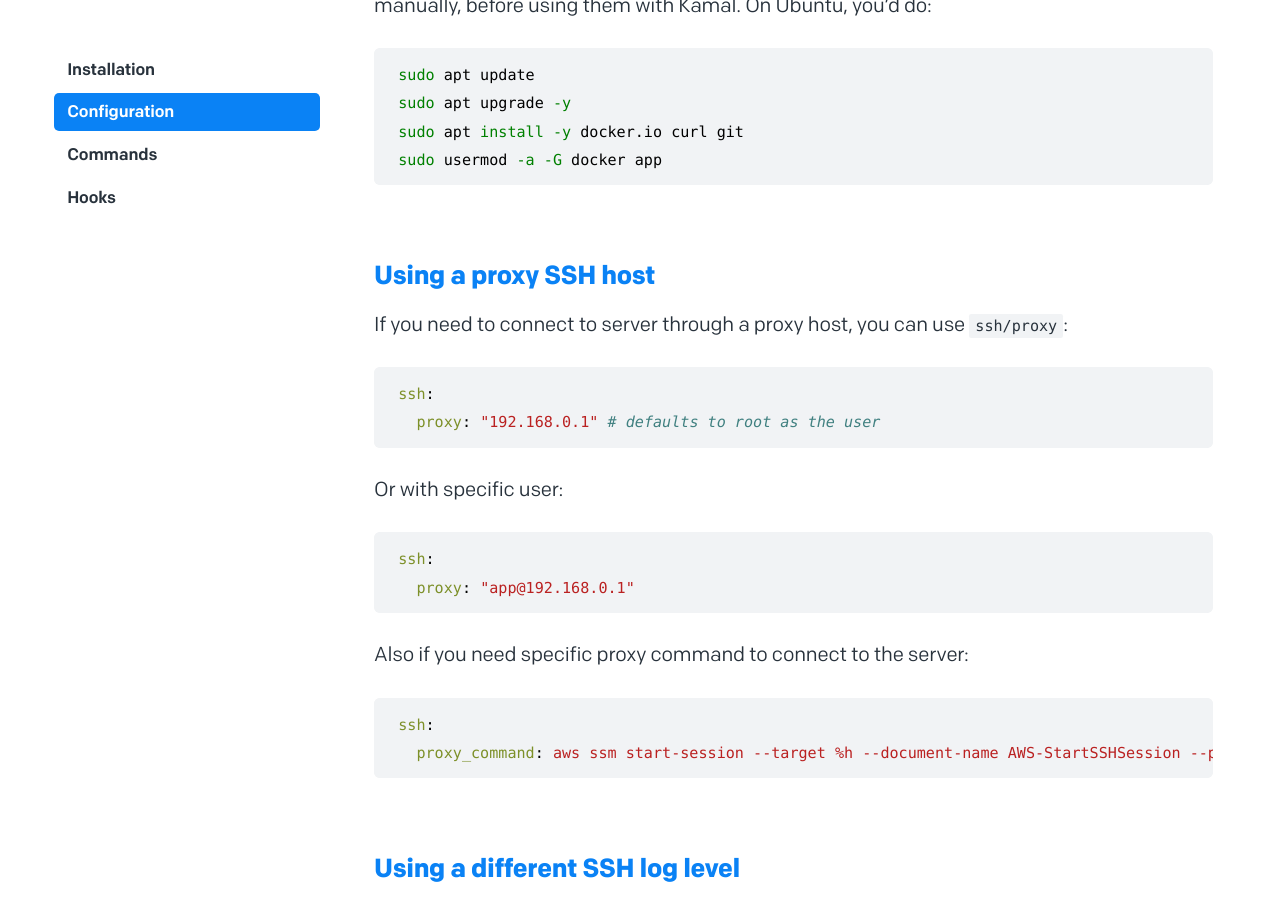
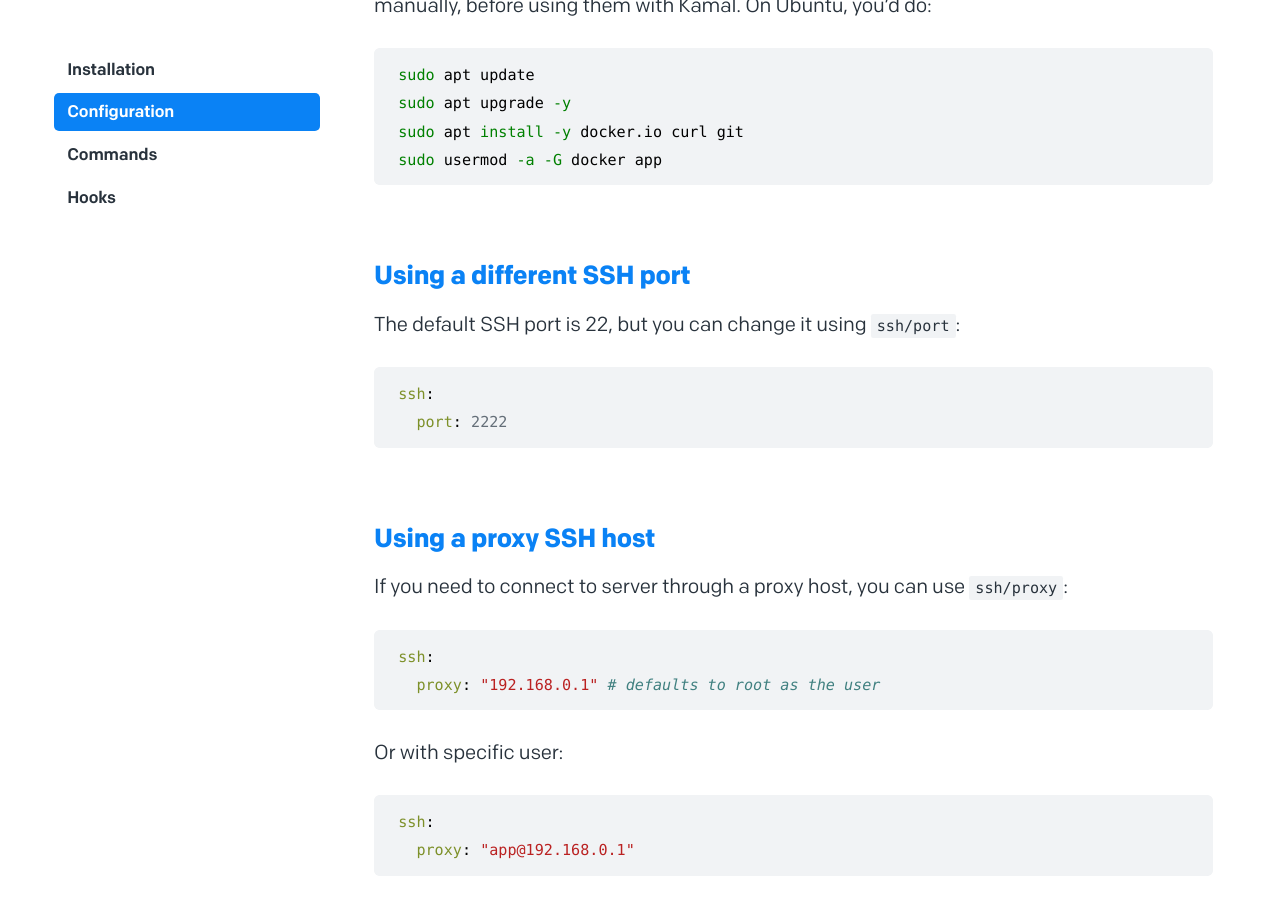
Before and after one commit to basecamp/kamal-site, a Jekyll site: the page built from _docs/configuration.md, in a window 1280 px wide and 900 px high, scrolled down 4080 px. Built offline with Jekyll 4.4.1, drawn with Linux system fonts in a browser that asks for light colours.

Commit message:
Update _docs/commands.md

````diff
--- a/_docs/configuration.md
+++ b/_docs/configuration.md
@@ -136,6 +136,15 @@ sudo apt update
 sudo apt upgrade -y
 sudo apt install -y docker.io curl git
 sudo usermod -a -G docker app
+```
+
+## Using a different SSH port
+
+The default SSH port is 22, but you can change it using `ssh/port`:
+
+```yaml
+ssh:
+  port: 2222
 ```
 
 ## Using a proxy SSH host
````
